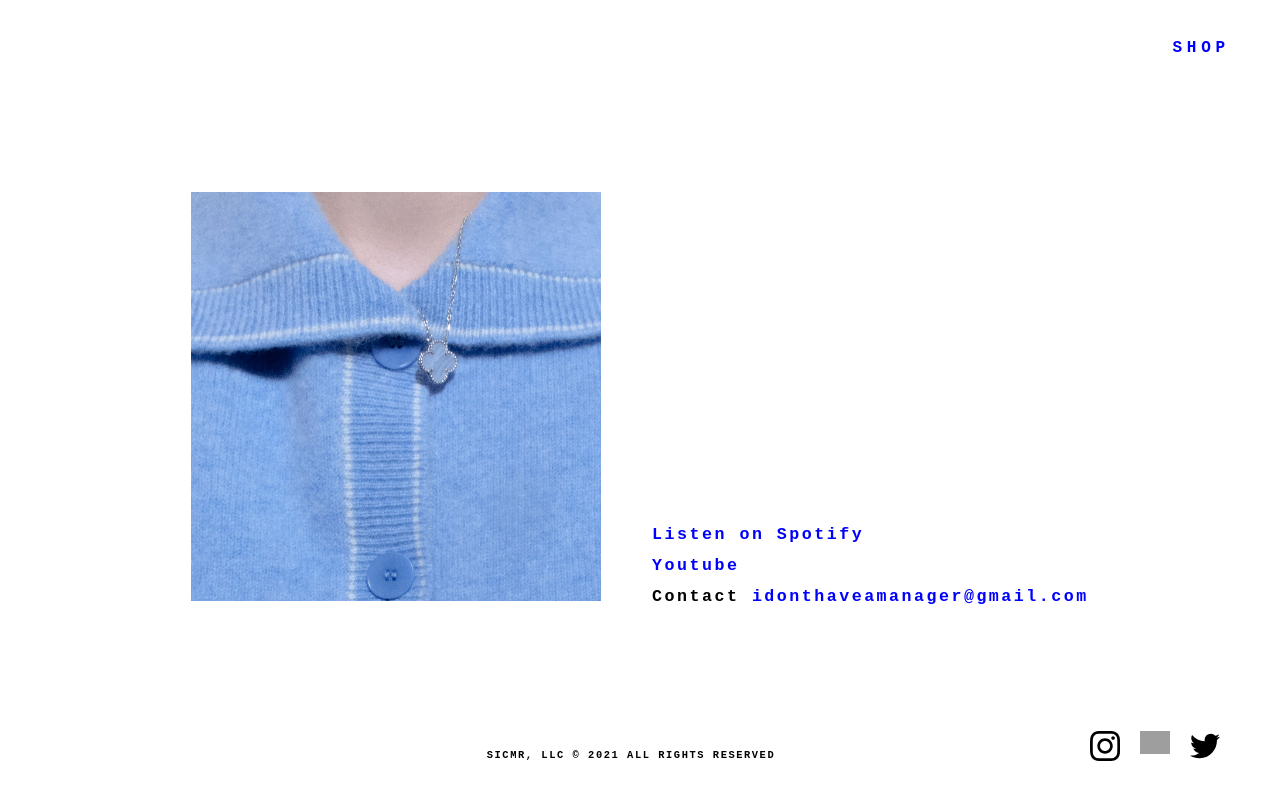
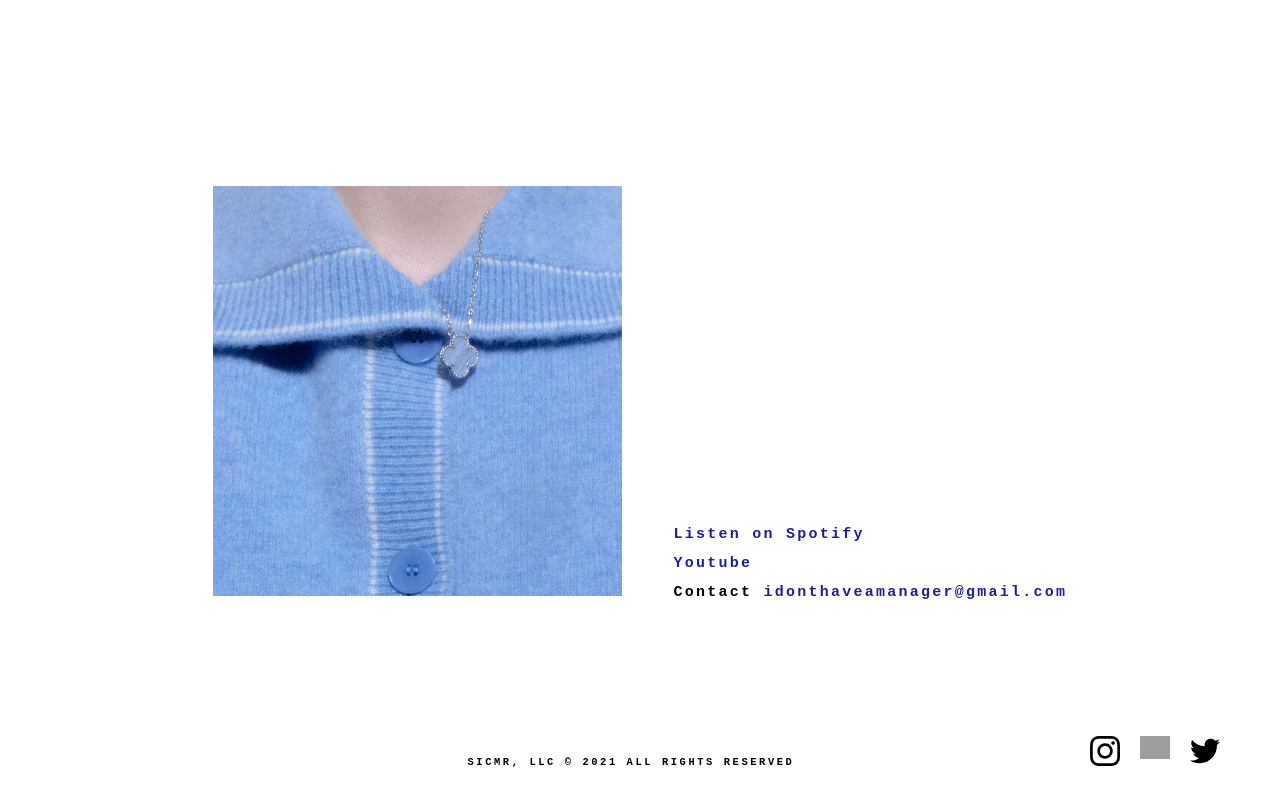
Before and after one commit to SICMR/marsargo.com, a Nuxt app: page / in a window 1280 px wide. Built offline with nearby package versions, Linux system fonts and the light colour scheme; grey boxes are pictures that could not be loaded.

Commit message:
small tweaks

```diff
--- a/assets/styles/global.scss
+++ b/assets/styles/global.scss
@@ -9,7 +9,7 @@ body {
 
 a {
   text-decoration: none;
-  color: blue;
+  color: #201F94;
   &:hover {
     text-decoration: underline;
   }
--- a/components/Footer.vue
+++ b/components/Footer.vue
@@ -42,7 +42,7 @@ footer {
   padding: 0;
   display: flex;
   justify-content: flex-end;
-  margin-bottom: 5px;
+  //margin-bottom: 5px;
   margin-right: 20px;
   @include breakpoint(small) {
     margin: 0 0 15px 0;
@@ -78,8 +78,8 @@ footer {
   padding: 0;
   text-align: center;
   font-size: 0.65rem;
-  letter-spacing: 0.15em;
-  margin-bottom: 10px;
+  letter-spacing: 0.25em;
+  margin-bottom: 3px;
   margin-left: 11%;
   @include breakpoint(small) {
     text-align: center;
--- a/components/Nav.vue
+++ b/components/Nav.vue
@@ -2,7 +2,6 @@
   <nav id="main-nav" class="container">
     <ul>
       <li>
-        <a href="#">Shop</a>
       </li>
     </ul>
   </nav>
--- a/layouts/default.vue
+++ b/layouts/default.vue
@@ -11,12 +11,27 @@
 </template>
 
 <script>
-export default {}
+export default {
+  mounted: function () {
+    this.$nextTick(function () {
+      this.onResize();
+    })
+    window.addEventListener('resize', this.onResize)
+  },
+  methods: {
+    onResize() {
+      console.log('Resized')
+      if (window) {
+        document.documentElement.style.setProperty('--100vh', `${window.innerHeight}px` )
+      }
+    }
+  }
+}
 </script>
 
 <style lang="scss" scoped>
 .page-wrapper {
-  min-height: 100vh;
+  min-height: var(--100vh);
   display: flex;
   flex-direction: column;
   justify-content: space-between;
--- a/pages/index.vue
+++ b/pages/index.vue
@@ -47,7 +47,7 @@ export default {
     }
 
     .main-links {
-      font-size: clamp(12px, 1.3vw, 18px);
+      font-size: clamp(12px, 1.3vw, 15px);
       letter-spacing: 0.15em;
       margin-left: 4vw;
 
```
